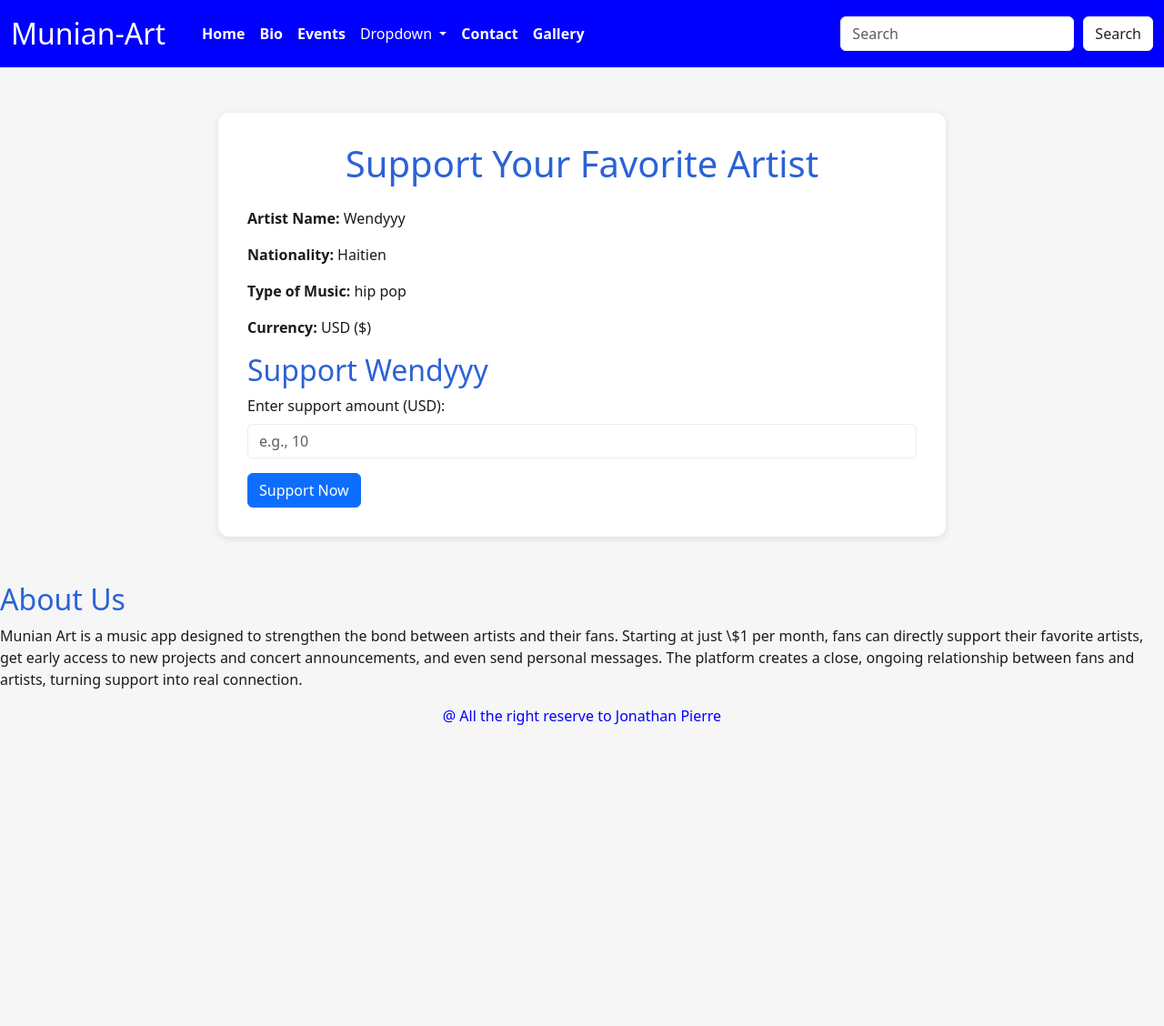
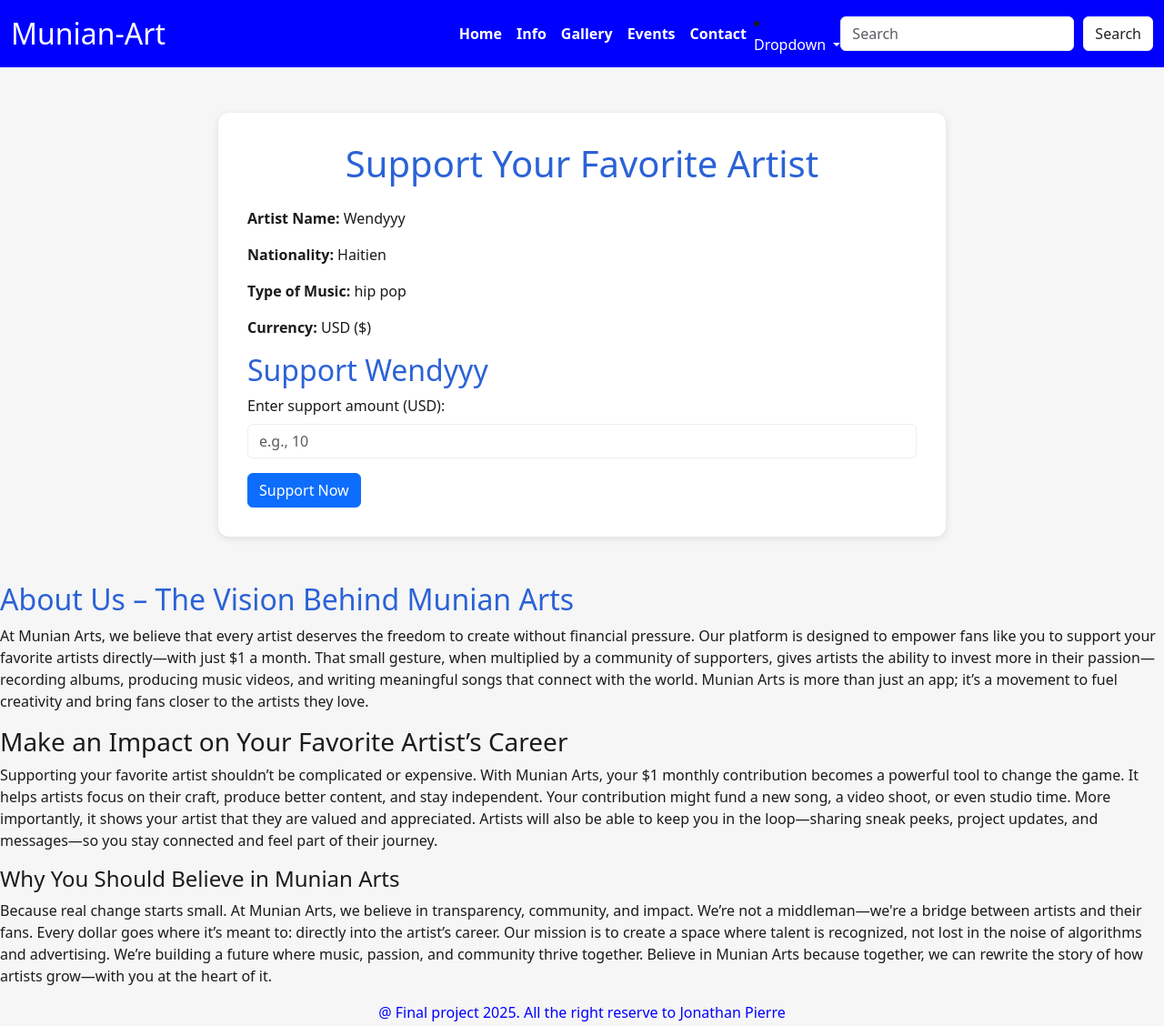
Before and after one commit to Jonathan-Pierre/Mounian-Art, a plain HTML site: page index.html in a window 1280 px wide. Shown: the whole page at 91% size. Before the commit the page ends 815 px from the top, so only its background shows below. Drawn offline with nearby package versions, Linux system fonts and the light colour scheme; files that its build step writes are made by us from their sources.

Commit message:
Update index.html

```diff
--- a/index.html
+++ b/index.html
@@ -5,7 +5,7 @@
   <!-- Bootstrap -->
   <link href="https://cdn.jsdelivr.net/npm/bootstrap@5.3.7/dist/css/bootstrap.min.css" rel="stylesheet" integrity="sha384-LN+7fdVzj6u52u30Kp6M/trliBMCMKTyK833zpbD+pXdCLuTusPj697FH4R/5mcr" crossorigin="anonymous">
   <!-- CSS -->
-  <link rel="stylesheet" href="./styles.css/style.css">
+  <link rel="stylesheet" href="./style/style.css">
   <title>Suport your favorite Artist</title>
   <meta name="viewport" content="width=device-width, initial-scale=1">
 </head>
@@ -20,16 +20,15 @@
             <img class="navbar-svg" src="./assets-6/person-lines-fill.svg" alt="">
         </button>
         <div class="collapse navbar-collapse" id="navbarContent">
-        <ul class="navbar-nav me-auto mb-2 mb-lg-0">
-          <li class="nav-item">
-            <a class="nav-link active" aria-current="page" href="#">Home</a>
-          </li>
-          <li class="nav-item">
-            <a class="nav-link active" aria-current="page" href="./pages/bio.html">Bio</a>
-          </li>
-          <li class="nav-item">
-            <a class="nav-link active" aria-current="page" href="./pages/events.html">Events</a>
-          </li>
+            <div class="collapse navbar-collapse show" id="mainNav">
+              <ul class="navbar-nav ms-auto mb-2 mb-md-0">
+                <li class="nav-item"><a class="nav-link active" href="#">Home</a></li>
+                <li class="nav-item"><a class="nav-link active" href="./pages/info.html">Info</a></li>
+                <li class="nav-item"><a class="nav-link active" href="./pages/gallery.html">Gallery</a></li>
+                <li class="nav-item"><a class="nav-link active" href="./pages/events.html">Events</a></li>
+                <li class="nav-item"><a class="nav-link active" href="./pages/contact.html">Contact</a></li>
+              </ul>
+            </div>
             <li class="nav-item dropdown">
             <a class="nav-link dropdown-toggle" href="#" role="button"
               data-bs-toggle="dropdown" aria-expanded="false">
@@ -56,25 +55,18 @@
                 <li><hr class="dropdown-divider"></li>
                 <li><a class="dropdown-item" href="#">Toby Embake</a></li>
                 <li><a class="dropdown-item" href="#">Mechanst</a></li>
+                <li><a class="dropdown-item" href="#">Def Fundamantal</a></li>
+                <li><a class="dropdown-item" href="#">Wadson G</a></li>
              </ul>
              </li>
-          <li class="nav-item">
-            <a class="nav-link active" aria-current="page" href="./pages/contact.html">Contact</a>
-          </li>
-          <li class="nav-item">
-            <a class="nav-link active" aria-current="page" href="./pages/Gallery.html">Gallery</a>
-          </li>
-        </ul>
             <form class="d-flex" role="search">
              <input class="form-control" type="search" placeholder="Search" aria-label="Search">
              <button class="btn btn-search" type="submit">Search</button>
             </form>
-
         </div>
       </div>
     </nav>
   </header>
-
   <main>
    <div class="container">
       <h1 class="text-center mb-4">Support Your Favorite Artist</h1>
@@ -93,17 +85,27 @@
         </form>
       </div>
     </div>
-    <h2>About Us</h2>
-    <p class="p-aboutus"> Munian Art is a music app designed to strengthen the bond between artists and their fans. Starting at just \$1 per month, fans can directly support their favorite artists, get early access to new projects and concert announcements, and even send personal messages. The platform creates a close, ongoing relationship between fans and artists, turning support into real connection.</p>
+    <section>
+    <h2>About Us – The Vision Behind Munian Arts</h2>
+
+    <p class="p-aboutus"> At Munian Arts, we believe that every artist deserves the freedom to create without financial pressure. Our platform is designed to empower fans like you to support your favorite artists directly—with just $1 a month. That small gesture, when multiplied by a community of supporters, gives artists the ability to invest more in their passion—recording albums, producing music videos, and writing meaningful songs that connect with the world. Munian Arts is more than just an app; it’s a movement to fuel creativity and bring fans closer to the artists they love.</p>
+
+    <h3>Make an Impact on Your Favorite Artist’s Career</h3>
+
+    <p>Supporting your favorite artist shouldn’t be complicated or expensive. With Munian Arts, your $1 monthly contribution becomes a powerful tool to change the game. It helps artists focus on their craft, produce better content, and stay independent. Your contribution might fund a new song, a video shoot, or even studio time. More importantly, it shows your artist that they are valued and appreciated. Artists will also be able to keep you in the loop—sharing sneak peeks, project updates, and messages—so you stay connected and feel part of their journey.</p>
+
+    <h4>Why You Should Believe in Munian Arts</h4>
+
+    <p>Because real change starts small. At Munian Arts, we believe in transparency, community, and impact. We’re not a middleman—we're a bridge between artists and their fans. Every dollar goes where it’s meant to: directly into the artist’s career. Our mission is to create a space where talent is recognized, not lost in the noise of algorithms and advertising. We’re building a future where music, passion, and community thrive together. Believe in Munian Arts because together, we can rewrite the story of how artists grow—with you at the heart of it.</p>
+    </section>
   </main>
 
   <footer>
-    <p class="p-footer">@ All the right reserve to Jonathan Pierre</p>
+    <p class="p-footer"> @ Final project 2025. All the right reserve to Jonathan Pierre </p>
   </footer>
-
   <!-- Bootstrap JS -->
   <script src="https://cdn.jsdelivr.net/npm/bootstrap@5.3.7/dist/js/bootstrap.bundle.min.js" integrity="sha384-ndDqU0Gzau9qJ1lfW4pNLlhNTkCfHzAVBReH9diLvGRem5+R9g2FzA8ZGN954O5Q" crossorigin="anonymous"></script>
-  </header>
+
 </body>
 
 </html>
```
Lines whose indentation alone changed are shown as unchanged.
